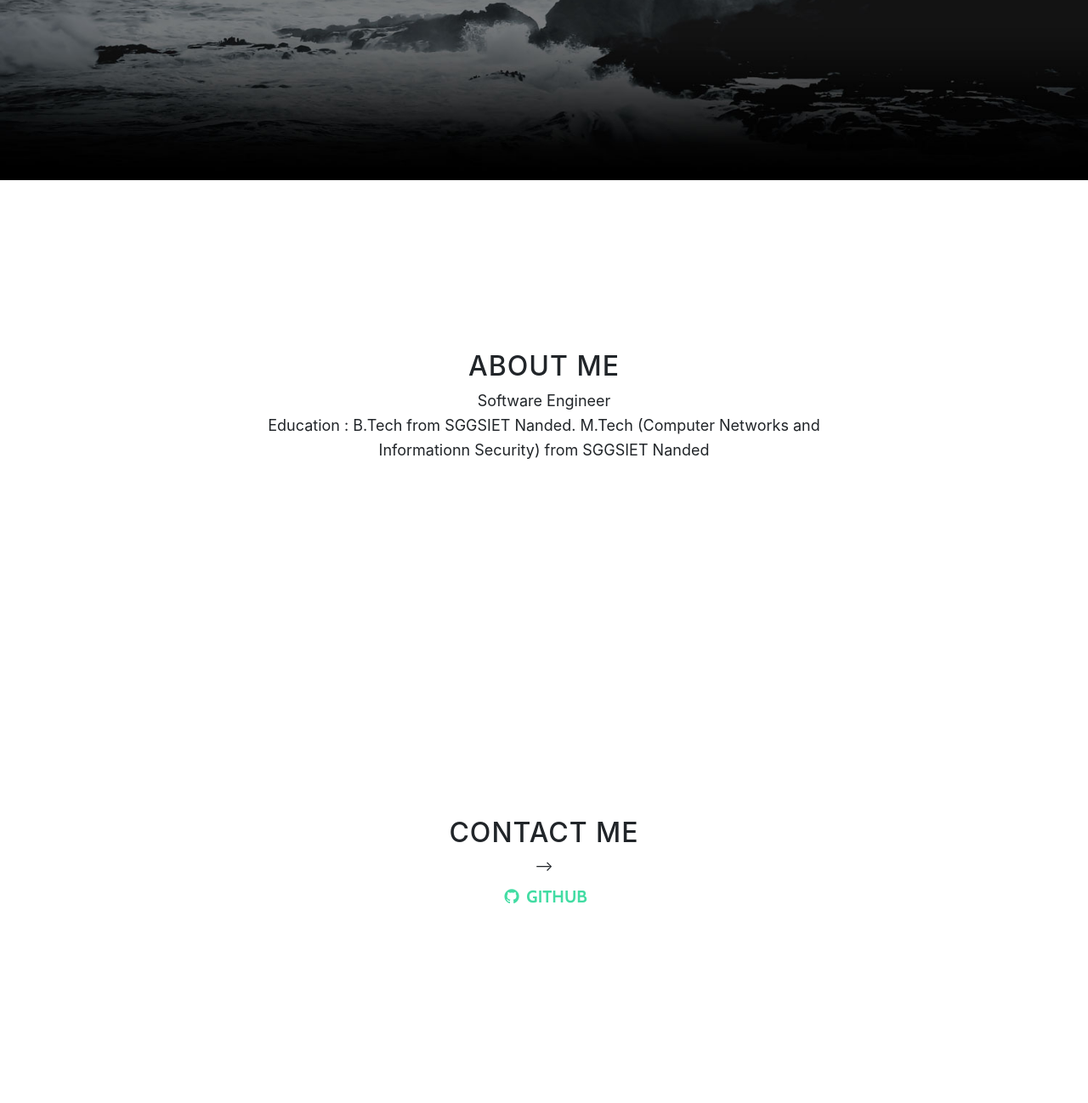
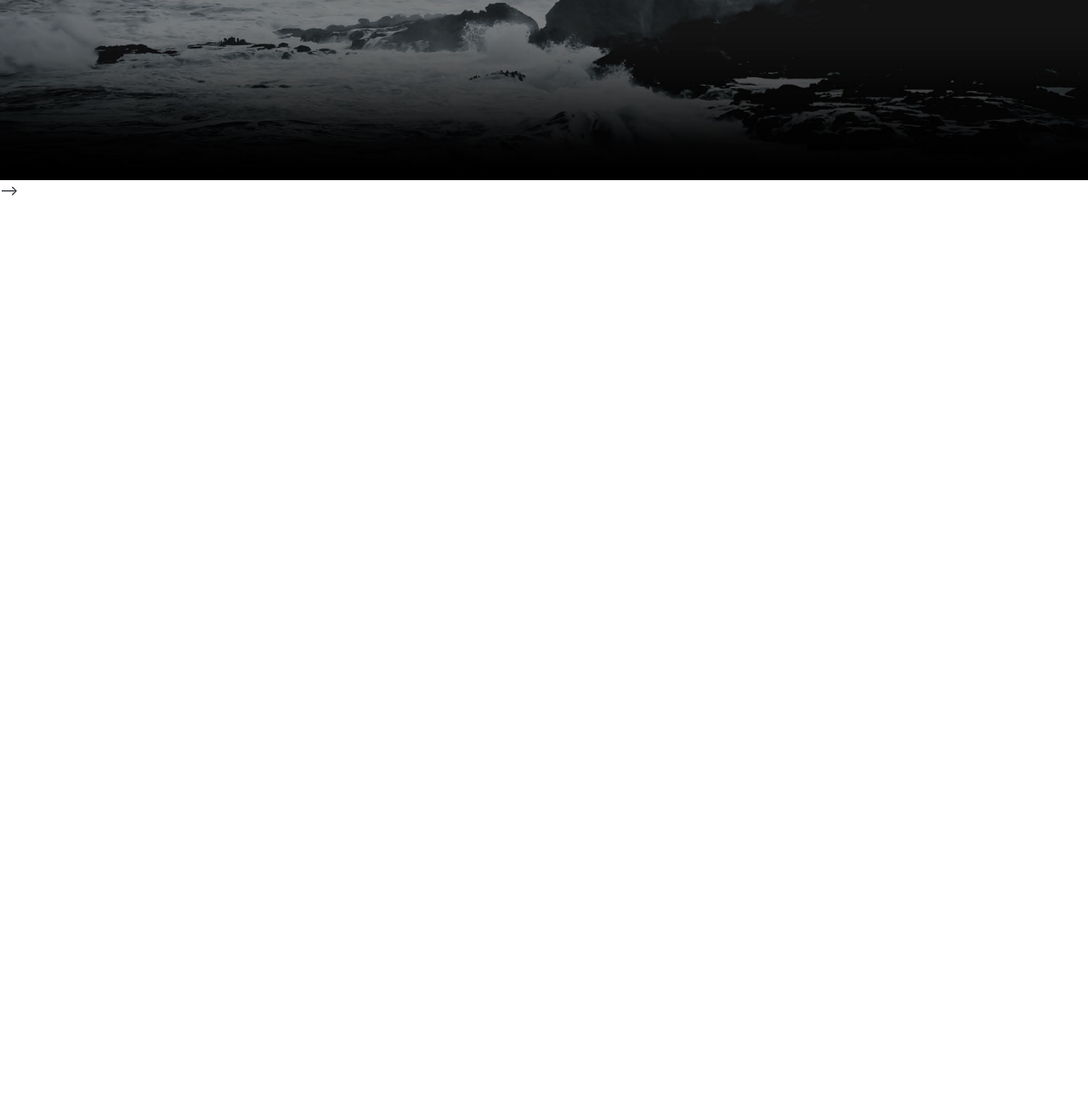
Before and after one commit to magare/magare.github.io, a website with bundled scripts: page index.html in a window 1280 px wide. Shown: the part 588-1886 px from the top of the page at 85% size. After the commit the page ends 824 px from the top, so only its background shows below. Built offline with nearby package versions, Linux system fonts and the light colour scheme.

Commit message:
Update index.html

```diff
--- a/index.html
+++ b/index.html
@@ -73,39 +73,9 @@
       </div>
     </header>
 
-    <!-- About Section -->
-    <section id="about" class="content-section text-center">
-      <div class="container">
-        <div class="row">
-          <div class="col-lg-8 mx-auto">
-            <h2>About Me</h2>
-            <p>Software Engineer<br> Education : B.Tech from SGGSIET Nanded. M.Tech (Computer Networks and Informationn Security) from SGGSIET Nanded</p>
-          </div>
-        </div>
-      </div>
-    </section>
 
 
 
-    <!-- Contact Section -->
-    <section id="contact" class="content-section text-center">
-      <div class="container">
-        <div class="row">
-          <div class="col-lg-8 mx-auto">
-            <h2>Contact Me</h2>
-             --><ul class="list-inline banner-social-buttons">
-
-              <li class="list-inline-item">
-                <a href="https://github.com/magare" class="btn btn-default btn-lg">
-                  <i class="fa fa-github fa-fw"></i>
-                  <span class="network-name">Github</span>
-                </a>
-              </li>
-            </ul>
-          </div>
-        </div>
-      </div>
-    </section>
 
 
  -->
```
